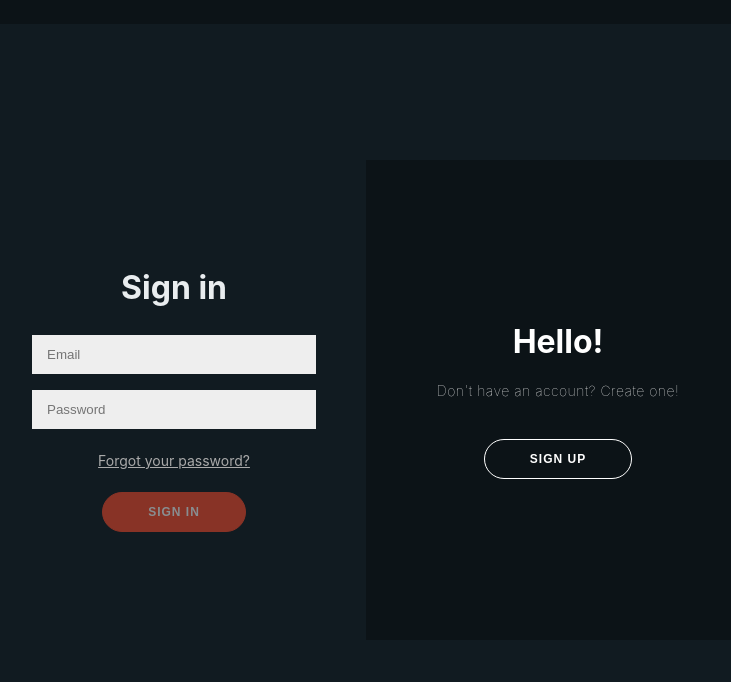
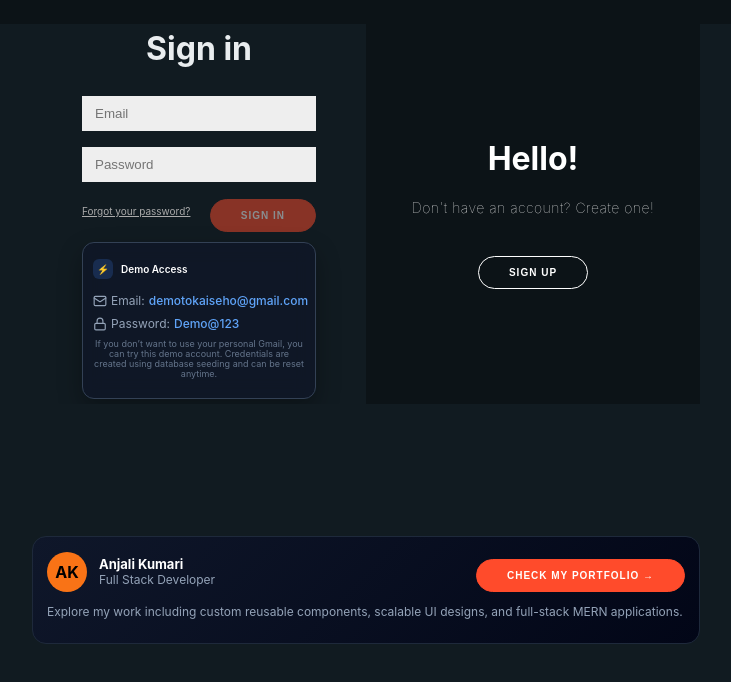
Before and after one commit to Anjali-kumari-0/kaise-ho, a React (Vite) app in the folder client/: page /auth in a window 1280 px wide. Shown: the top 682 px of the page, without its empty margins (274-1005 px from the left). Built offline with nearby package versions, Linux system fonts and the light colour scheme; no server answers.

Commit message:
implemnt my porfolio ad and demo access in auth page

```diff
--- a/client/package.json
+++ b/client/package.json
@@ -13,6 +13,7 @@
     "axios": "^1.13.5",
     "emoji-picker-react": "^4.18.0",
     "firebase": "^12.9.0",
+    "lucide-react": "^1.14.0",
     "moment": "^2.30.1",
     "react": "^19.2.0",
     "react-dom": "^19.2.0",
--- a/client/src/App.css
+++ b/client/src/App.css
@@ -1,3 +1,4 @@
+/* @import "tailwindcss"; */
 #root {
   margin: 0;
   padding: 0;
@@ -26,6 +27,7 @@
   /* cursor: not-allowed; */
 }
 
+
 .app-loading-indicator {
   display: flex;
   justify-content: center;
@@ -36,3 +38,9 @@
   font-size: 4rem;
   color: #8696a0;
 }
+.flex-between {
+  width: 100%;
+  display: flex;
+  align-items: center;
+  justify-content:space-between;
+}
--- a/client/src/index.css
+++ b/client/src/index.css
@@ -1,3 +1,4 @@
+/* @import "tailwindcss"; */
 :root {
   font-family: Inter, system-ui, Avenir, Helvetica, Arial, sans-serif;
 
--- a/client/src/pages/AuthPage/AuthPage.css
+++ b/client/src/pages/AuthPage/AuthPage.css
@@ -6,6 +6,8 @@
   display: flex;
   justify-content: center;
   align-items: center;
+  flex-direction: column;
+
 }
 
 .auth-page h1 {
@@ -18,7 +20,7 @@
   margin-bottom: 20px;
 }
 
-.auth-page p {
+.auth-page .p {
   font-size: 14px;
   font-weight: 100;
   line-height: 20px;
@@ -33,7 +35,7 @@
 .auth-page .forgot-password-link {
   /* color: #333; */
   color: #aaa;
-  font-size: 14px;
+  font-size: 10px;
   text-decoration: underline;
   margin: 15px 0;
 }
@@ -44,9 +46,9 @@
   border: 1px solid #ff4b2b;
   background-color: #ff4b2b;
   color: #ffffff;
-  font-size: 12px;
+  font-size: 10px;
   font-weight: bold;
-  padding: 12px 45px;
+  padding: 10px 30px;
   letter-spacing: 1px;
   text-transform: uppercase;
   transition: transform 80ms ease-in;
@@ -83,7 +85,7 @@
 .auth-page input {
   background-color: #eee;
   border: none;
-  padding: 12px 15px;
+  padding: 10px 13px;
   margin: 8px 0;
   width: 100%;
 }
@@ -92,9 +94,9 @@
   background-color: #111b21;
   position: relative;
   overflow: hidden;
-  width: 768px;
+  width: 668px;
   max-width: 100%;
-  min-height: 480px;
+  min-height: 380px;
 }
 
 .auth-page .form-container {
--- /dev/null
+++ b/client/src/pages/AuthPage/DemoAccess.css
@@ -0,0 +1,72 @@
+/* Container */
+.demo-container {
+  width: 100%;
+  max-width: 400px;
+  padding: 10px;
+  border-radius: 12px;
+  border: 1px solid #334155;
+  background: rgba(15, 23, 42, 0.6);
+  backdrop-filter: blur(10px);
+  color: #cbd5f5;
+  font-size: 14px;
+  box-shadow: 0 10px 25px rgba(0, 0, 0, 0.3);
+  margin-top: 10px;
+}
+
+/* Header */
+.demo-header {
+  display: flex;
+  align-items: center;
+  gap: 8px;
+  margin-bottom: 8px;
+}
+
+.demo-icon {
+  width: 20px;
+  height: 20px;
+  background: rgba(59, 130, 246, 0.2);
+  color: #60a5fa;
+  display: flex;
+  align-items: center;
+  justify-content: center;
+  border-radius: 6px;
+  font-size: 10px;
+}
+
+.demo-title {
+  color: #ffffff;
+  font-weight: 600;
+  font-size: 10px;
+}
+
+/* Credentials */
+.demo-credentials {
+  display: flex;
+  flex-wrap: wrap;
+  align-items: center;
+  gap: 8px;
+  color: #94a3b8;
+}
+
+.demo-item {
+  display: flex;
+  align-items: center;
+  gap: 4px;
+}
+
+.highlight {
+  color: #60a5fa;
+  font-weight: 500;
+}
+
+.divider {
+  color: #64748b;
+}
+
+/* Text */
+.demo-text {
+  margin-top: 8px;
+  font-size: 9px;
+  color: #64748b;
+  line-height: 1.1;
+}
--- /dev/null
+++ b/client/src/pages/AuthPage/DemoAccess.jsx
@@ -0,0 +1,41 @@
+// DemoAccess.tsx
+import { Mail, Lock } from "lucide-react";
+import "./demoAccess.css";
+
+const DemoAccess = () => {
+  return (
+    <div className="demo-container">
+
+      {/* Header */}
+      <div className="demo-header">
+        <div className="demo-icon">⚡</div>
+        <h3 className="demo-title">Demo Access</h3>
+      </div>
+
+      {/* Credentials */}
+      <div className="demo-credentials">
+        <div className="demo-item">
+          <Mail size={14} />
+          <span>Email:</span>
+          <span className="highlight">demotokaiseho@gmail.com</span>
+        </div>
+
+        {/* <span className="divider">|</span> */}
+
+        <div className="demo-item">
+          <Lock size={14} />
+          <span>Password:</span>
+          <span className="highlight">Demo@123</span>
+        </div>
+      </div>
+
+      {/* Helper Text */}
+      <p className="demo-text">
+        If you don’t want to use your personal Gmail, you can try this demo account.
+        Credentials are created using database seeding and can be reset anytime.
+      </p>
+    </div>
+  );
+};
+
+export default DemoAccess;
--- /dev/null
+++ b/client/src/pages/AuthPage/PortfolioFooter.css
@@ -0,0 +1,109 @@
+/* footer.css */
+
+.footer-container {
+  width: 668px;
+  max-width: 100%;
+  min-height: 80px;
+  margin: auto;
+  padding: 14px;
+  border-radius: 14px;
+  background: linear-gradient(135deg, #0f172a, #020617);
+  border: 1px solid #1e293b;
+
+  color: #cbd5f5;
+  gap: 20px;
+}
+
+/* Left */
+.footer-left {
+  display: flex;
+  align-items: center;
+  gap: 12px;
+}
+
+.avatar {
+  width: 40px;
+  height: 40px;
+  background: #f97316;
+  color: #000;
+  font-weight: bold;
+  display: flex;
+  align-items: center;
+  justify-content: center;
+  border-radius: 50%;
+}
+
+.footer-left h4 {
+  margin: 0;
+  font-size: 13px;
+  color: white;
+}
+
+.footer-left p {
+  margin: 0;
+  font-size: 12px;
+  color: #94a3b8;
+}
+
+/* Middle */
+.footer-links {
+  text-align: center;
+}
+
+.footer-links h4 {
+  font-size: 12px;
+  color: #94a3b8;
+  margin-bottom: 6px;
+}
+
+.icons {
+  display: flex;
+  gap: 12px;
+  justify-content: center;
+  color: #cbd5f5;
+}
+
+/* Right */
+.footer-portfolio {
+  text-align: right;
+  max-width: 260px;
+}
+
+.footer-portfolio h4 {
+  font-size: 12px;
+  color: #94a3b8;
+  margin-bottom: 6px;
+}
+
+.portfolio-text {
+  font-size: 12px;
+  color: #94a3b8;
+  margin-bottom: 10px;
+}
+
+.portfolio-btn {
+  padding: 5px 11px;
+  border-radius: 8px;
+  border: 1px solid #f97316;
+  background: transparent;
+  color: #f97316;
+  cursor: pointer;
+  transition: 0.3s;
+}
+
+.portfolio-btn:hover {
+  background: #f97316;
+  color: black;
+}
+
+/* Responsive */
+@media (max-width: 768px) {
+  .footer-container {
+    flex-direction: column;
+    text-align: center;
+  }
+
+  .footer-portfolio {
+    text-align: center;
+  }
+}
--- /dev/null
+++ b/client/src/pages/AuthPage/PortfolioFooter.jsx
@@ -0,0 +1,56 @@
+// Footer.tsx
+import "./PortfolioFooter.css";
+// import { Github, Linkedin, Mail } from "lucide-react";
+
+const Footer = () => {
+  return (
+    <div className="footer-container">
+      <div className=" flex-between">
+        {/* Left Section */}
+        <div className="footer-left">
+          <div className="avatar">AK</div>
+          <div>
+            <h4>Anjali Kumari</h4>
+            <p>Full Stack Developer</p>
+          </div>
+        </div>
+
+        {/* Middle Section */}
+        {/* <div className="footer-links">
+          <h4>CONTACT</h4>
+          <div className="icons">
+            <Github size={18} />
+          <Linkedin size={18} />
+          <Mail size={18} />
+          </div>
+        </div> */}
+
+        {/* Right Section */}
+        <div className="footer-portfolio">
+          {/* <h4>PORTFOLIO</h4>
+        <p className="portfolio-text">
+          Explore my work including custom reusable components,
+          scalable UI designs, and full-stack MERN applications.
+        </p> */}
+          <button
+            className="portfolio-btn"
+            onClick={() =>
+              window.open(
+                "https://anjali-portfolio-wheat.vercel.app/",
+                "_blank",
+              )
+            }
+          >
+            Check my Portfolio →
+          </button>
+        </div>
+      </div>
+      <p className="portfolio-text">
+        Explore my work including custom reusable components, scalable UI
+        designs, and full-stack MERN applications.
+      </p>
+    </div>
+  );
+};
+
+export default Footer;
--- a/client/src/pages/AuthPage/index.jsx
+++ b/client/src/pages/AuthPage/index.jsx
@@ -5,6 +5,8 @@ import { useAppStore } from "../../store";
 import { toast } from "react-toastify";
 import { apiClient } from "../../lib/api-client";
 import { LOGIN_ROUTE, SIGNUP_ROUTE } from "../../utils/constants";
+import DemoAccess from "./DemoAccess";
+import Footer from "./PortfolioFooter";
 
 const AuthPage = () => {
   const navigate = useNavigate();
@@ -149,24 +151,13 @@ const AuthPage = () => {
         <div className="form-container sign-up-container">
           <form onSubmit={handleSignup}>
             <h1 className="sign-up-heading">Sign up</h1>
-            {/* <div className="social-container">
-              <a href="#" className="social">
-                <i className="fab fa-facebook-f"></i>
-              </a>
-              <a href="#" className="social">
-                <i className="fab fa-google-plus-g"></i>
-              </a>
-              <a href="#" className="social">
-                <i className="fab fa-linkedin-in"></i>
-              </a>
-            </div>
-            <span>or use your email for registration</span> */}
             {/* <input type="text" placeholder="Name" /> */}
             <input
               type="email"
               placeholder="Email"
               value={email}
               onChange={(e) => setEmail(e.target.value)}
+              className=""
             />
             <input
               type="password"
@@ -195,23 +186,12 @@ const AuthPage = () => {
         <div className="form-container sign-in-container">
           <form onSubmit={handleLogin}>
             <h1 className="sign-in-heading">Sign in</h1>
-            {/* <div className="social-container">
-              <a href="#" className="social">
-                <i className="fab fa-facebook-f"></i>
-              </a>
-              <a href="#" className="social">
-                <i className="fab fa-google-plus-g"></i>
-              </a>
-              <a href="#" className="social">
-                <i className="fab fa-linkedin-in"></i>
-              </a>
-            </div>
-            <span>or use your account</span> */}
             <input
               type="email"
               placeholder="Email"
               value={email}
               onChange={(e) => setEmail(e.target.value)}
+              className="text-gray-700"
             />
             <input
               type="password"
@@ -219,6 +199,7 @@ const AuthPage = () => {
               value={password}
               onChange={(e) => setPassword(e.target.value)}
             />
+            <div className="flex-between">
             <a href="#" className="forgot-password-link">
               Forgot your password?
             </a>
@@ -230,13 +211,15 @@ const AuthPage = () => {
             >
               {loginLoader ? "Signing In..." : "Sign In"}
             </button>
+            </div>
+            <DemoAccess />
           </form>
         </div>
         <div className="overlay-container">
           <div className="overlay">
             <div className="overlay-panel overlay-left">
               <h1>Welcome Back!</h1>
-              <p>
+              <p className="p">
                 Already have an account? Please login with your personal info.
               </p>
               <button className="ghost" ref={signInButtonRef}>
@@ -245,14 +228,16 @@ const AuthPage = () => {
             </div>
             <div className="overlay-panel overlay-right">
               <h1>Hello!</h1>
-              <p>{"Don't"} have an account? Create one!</p>
+              <p className="p">{"Don't"} have an account? Create one!</p>
               <button className="ghost" ref={signUpButtonRef}>
                 Sign Up
               </button>
+
             </div>
           </div>
         </div>
       </div>
+      <Footer />
     </div>
   );
 };
--- a/client/vite.config.js
+++ b/client/vite.config.js
@@ -1,5 +1,6 @@
 import { defineConfig } from 'vite'
 import react from '@vitejs/plugin-react'
+// import tailwindcss from 'tailwindcss'
 
 // https://vite.dev/config/
 export default defineConfig({
```
Also changed, not shown: 1 other file (tests, documents, lock files or other folders).
